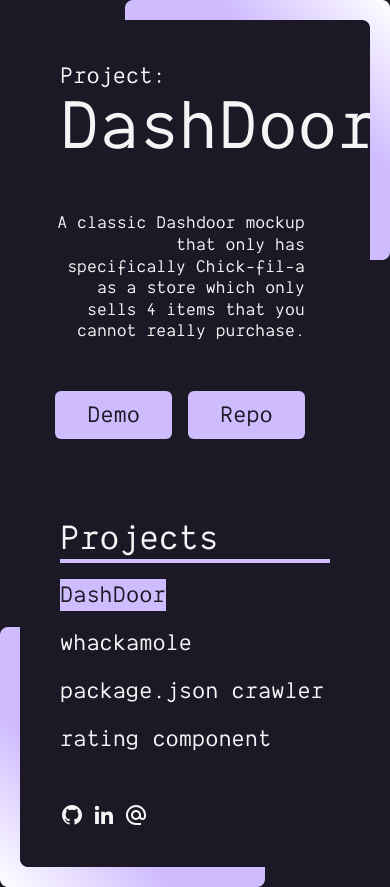
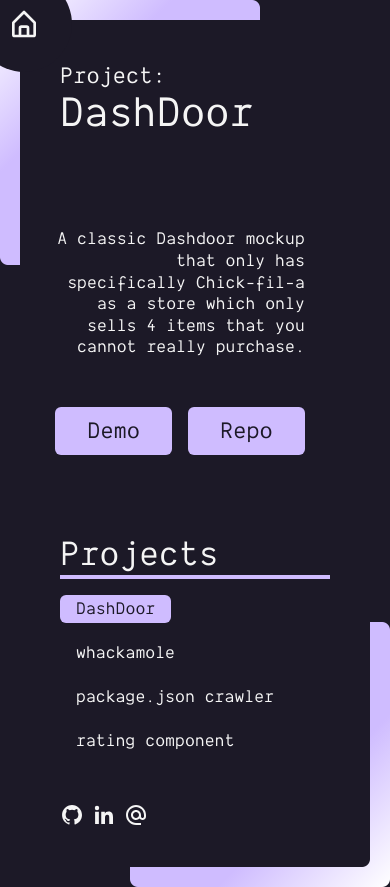
Before and after one commit to Sigouin/portfolio, a Next.js app: page /projects/dashdoor in a window 390 px wide. Built offline with nearby package versions, Linux system fonts and the light colour scheme.

Commit message:
Finished styling and responsiveness

```diff
--- a/components/_base-layout.tsx
+++ b/components/_base-layout.tsx
@@ -3,12 +3,15 @@
 import Container from "../components/container";
 import Image, { StaticImageData } from "next/image";
 import Corner from "../ui/assets/corner.svg";
+import { BiHomeAlt } from "react-icons/bi";
+import Link from "next/link";
 
 type Props = {
   preview?: boolean;
   children: React.ReactNode;
   supHeader?: string;
   mainHeader: string;
+  homeButtonDisplayed?: boolean;
   details: React.ReactNode;
   img?: {
     src: string;
@@ -21,24 +24,36 @@
   details,
   supHeader,
   mainHeader,
+  homeButtonDisplayed = false,
   preview,
   img,
 }: Props) => {
   return (
     <>
       <Alert preview={preview} />
-      <div className="flex p-5 relative page-wrap min-h-[887px]">
-        <div className="corner-accent-tr" />
-        <div className="corner-accent-bl" />
+      <div className="page-wrap">
+        {homeButtonDisplayed && (
+          <Link
+            className="absolute flex justify-center items-center -top-6 -left-6 h-24 w-24 bg-stella-purple z-10 rounded-full"
+            href="/"
+          >
+            <BiHomeAlt color="whitesmoke" size={32} />
+          </Link>
+        )}
+        <div className="corner-accent-tl" />
+        <div className="corner-accent-br" />
         <section className="flex flex-col w-full p-10">
           <header className="grow-0">
             {supHeader && <span className="text-2xl">{supHeader}</span>}
-            <h1 className="leading-none text-7xl">{mainHeader}</h1>
+            <h1 className="leading-none text-6xl">{mainHeader}</h1>
           </header>
-          <main className="flex flex-col grow items-center justify-between flex-grow py-8 lg:flex-row">
-            <aside className="max-w-sm">
+          <main
+            className={`flex flex-col grow items-center ${
+              img?.src ? "justify-between" : "justify-end"
+            } flex-grow pt-16 pb-8 lg:flex-row`}
+          >
             {img?.src && (
-                <figure className="block overflow-hidden rounded-md shadow-2xl h-[459px] w-[459px] relative">
+              <figure className="overflow-hidden rounded-md shadow-2xl h-96 w-96 mb-8 lg:mb-0 mr-8 relative hidden md:block">
                 <Image
                   className="scale-105 absolute inset-none z-10"
                   src={"/images/pic2-hover.png"}
@@ -55,7 +70,6 @@
                 />
               </figure>
             )}
-            </aside>
             <div className="flex flex-col max-w-xl gap-6 text-lg leading-tight text-right p-accent-right">
               {details}
               {children}
--- a/components/nav-links.tsx
+++ b/components/nav-links.tsx
@@ -16,24 +16,19 @@
   return (
     <nav className="mt-12">
       <h2 className="text-4xl border-b-4 border-pip-purple">Projects</h2>
-      <div className="flex flex-col md:flex-row md:items-center justify-between mt-4 w-full">
-        <ul className="flex flex-col md:flex-row gap-4 text-2xl">
+      <div className="flex flex-col lg:flex-row md:items-center justify-between mt-4 w-full">
+        <ul className="flex flex-col md:flex-row gap-4 text-lg">
           {projects.map(({ id, name }, i) => {
             const asPath = paths.projects(id).toString();
             return (
-              <li
-                key={id}
-                className={
-                  i !== 0 ? "md:before:content-['|'] md:before:pr-4" : ""
-                }
-              >
+              <li key={id}>
                 <SeñorLinkenStein aDonde={asPath}>
                   <button
-                    className={
+                    className={`px-4 rounded-md ${
                       router.asPath === asPath
-                        ? `bg-pip-purple text-stella-purple`
+                        ? "bg-pip-purple text-stella-purple"
                         : ""
-                    }
+                    }`}
                   >
                     {name}
                   </button>
@@ -42,7 +37,7 @@
             );
           })}
         </ul>
-        <ul className="flex mt-12 md:mt-0 gap-2">
+        <ul className="flex mt-12 lg:mt-0 gap-2">
           <li>
             <a href="https://github.com/Sigouin" target="_blank">
               <BiLogoGithub className="text-2xl" />
--- a/components/project-layout.tsx
+++ b/components/project-layout.tsx
@@ -4,6 +4,7 @@
 import BaseLayout from "./_base-layout";
 import { IProject } from "../data/projects";
 import Head from "next/head";
+import { BiHomeAlt } from "react-icons/bi";
 
 type Props = {
   preview?: boolean;
@@ -32,6 +33,7 @@
         <meta property="og:image" content={project.img} />
       </Head>
       <BaseLayout
+        homeButtonDisplayed={true}
         supHeader="Project:"
         mainHeader={project.name}
         details={
--- a/pages/posts/[slug].tsx
+++ b/pages/posts/[slug].tsx
@@ -20,7 +20,7 @@
 
 export default function Post({ post, morePosts, preview }: Props) {
   const router = useRouter();
-  const title = `${post.title} | Next.js Blog Example with ${CMS_NAME}`;
+  const title = `${post.title} | `;
   if (!router.isFallback && !post?.slug) {
     return <ErrorPage statusCode={404} />;
   }
--- a/ui/index.css
+++ b/ui/index.css
@@ -25,9 +25,7 @@
 }
 
 .page-wrap {
-  margin: 0 auto;
-  max-width: 1280px;
-  width: 100%;
+  @apply flex p-5 relative min-h-[887px] w-full max-w-7xl mx-auto;
 }
 
 body {
```
Also changed, not shown: components/footer.tsx (+5 -5 lines). Lines whose indentation alone changed are shown as unchanged.
